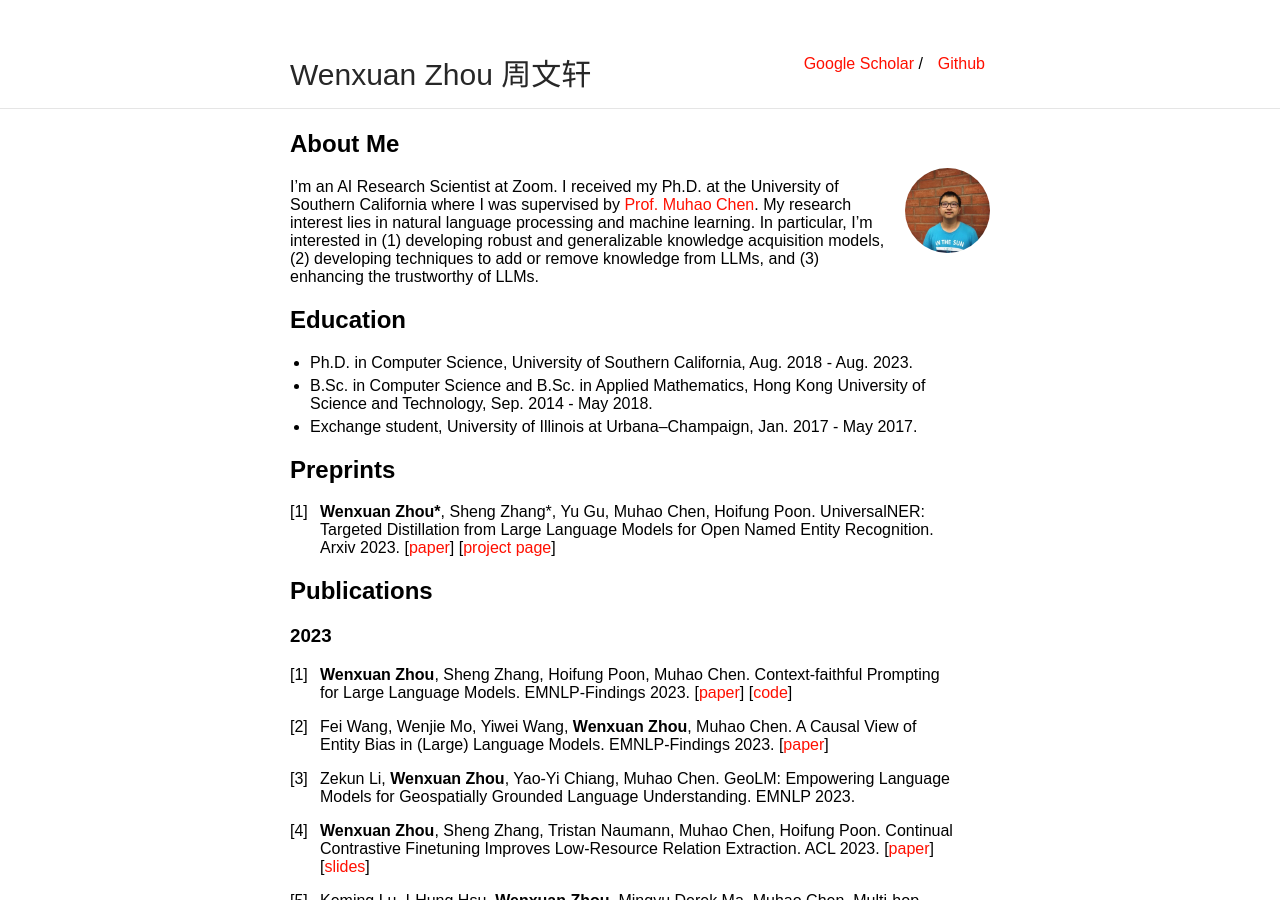
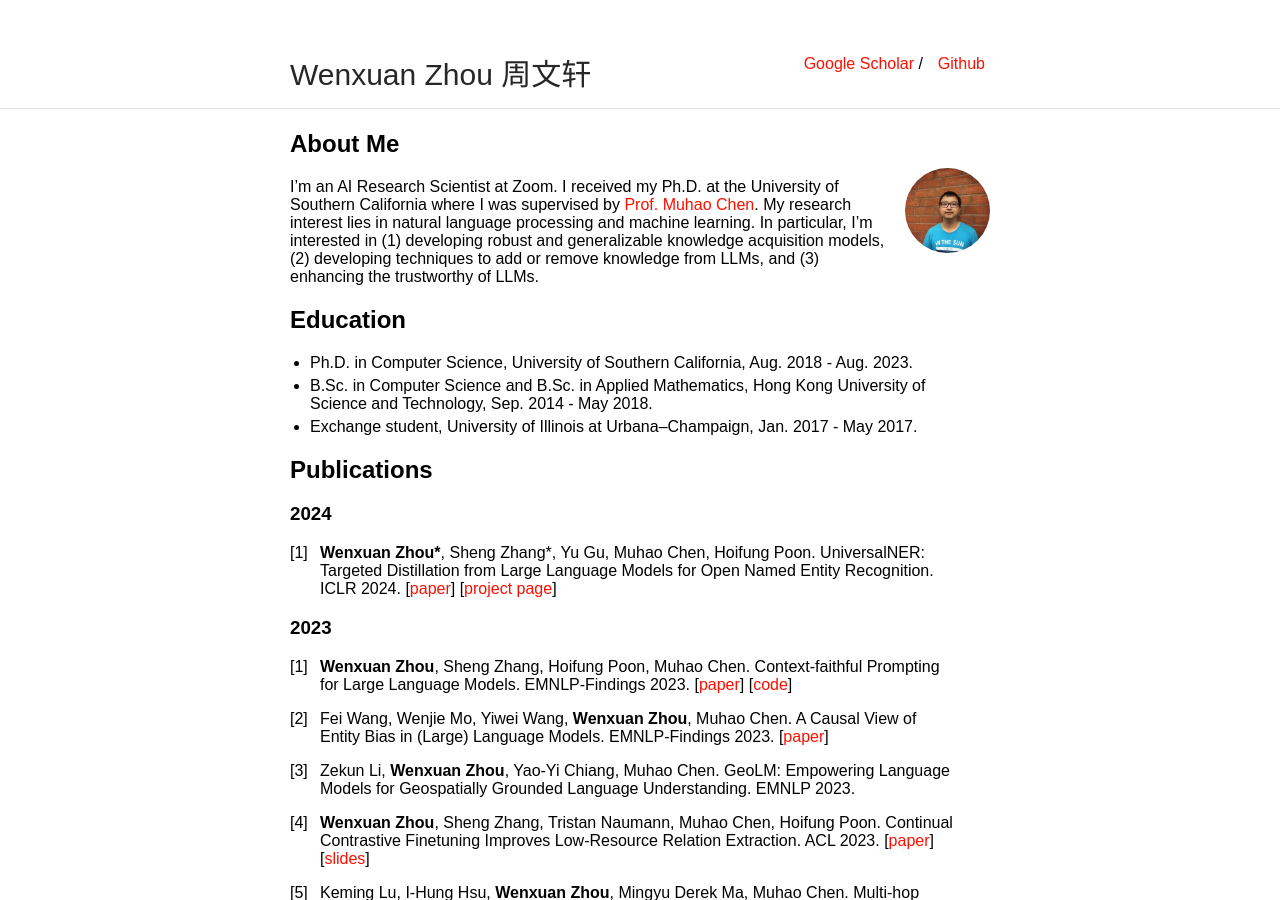
Before and after one commit to wzhouad/wzhouad.github.io, a Jekyll site: the page built from index.md, in a window 1280 px wide and 900 px high. Built offline with Jekyll 4.4.1, drawn with Linux system fonts in a browser that asks for light colours; our own code applies the rules of GitHub Pages for plain Markdown files.

Commit message:
Update index.md

```diff
--- a/index.md
+++ b/index.md
@@ -13,11 +13,13 @@ I'm an AI Research Scientist at Zoom. I received my Ph.D. at the University of S
 * B.Sc. in Computer Science and B.Sc. in Applied Mathematics, Hong Kong University of Science and Technology, Sep. 2014 - May 2018.
 * Exchange student, University of Illinois at Urbana–Champaign, Jan. 2017 - May 2017.
 
-## Preprints
-
-1. **Wenxuan Zhou\***, Sheng Zhang\*, Yu Gu, Muhao Chen, Hoifung Poon. UniversalNER: Targeted Distillation from Large Language Models for Open Named Entity Recognition. Arxiv 2023. \[[paper](https://arxiv.org/abs/2308.03279)\] \[[project page](https://universal-ner.github.io/)\]
 
 ## Publications
+
+### 2024
+
+1. **Wenxuan Zhou\***, Sheng Zhang\*, Yu Gu, Muhao Chen, Hoifung Poon. UniversalNER: Targeted Distillation from Large Language Models for Open Named Entity Recognition. ICLR 2024. \[[paper](https://arxiv.org/abs/2308.03279)\] \[[project page](https://universal-ner.github.io/)\]
+
 
 ### 2023
 
```
